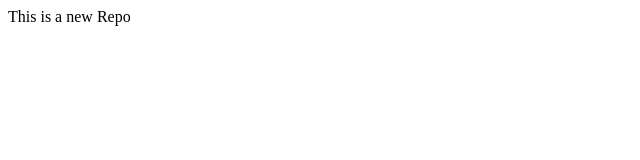
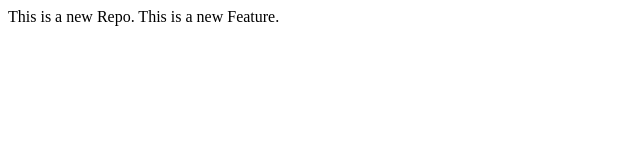
Before and after one commit to iamyash007/localrepo, a plain HTML site: page index.html in a window 1280 px wide. Shown: the whole page, without its empty margins (0-640 px from the left). Drawn offline with Linux system fonts and the light colour scheme.

Commit message:
Add new feature

```diff
--- a/index.html
+++ b/index.html
@@ -1,3 +1,4 @@
 <p>
-    This is a new Repo
+    This is a new Repo.
+    This is a new Feature.
 </p>
```
